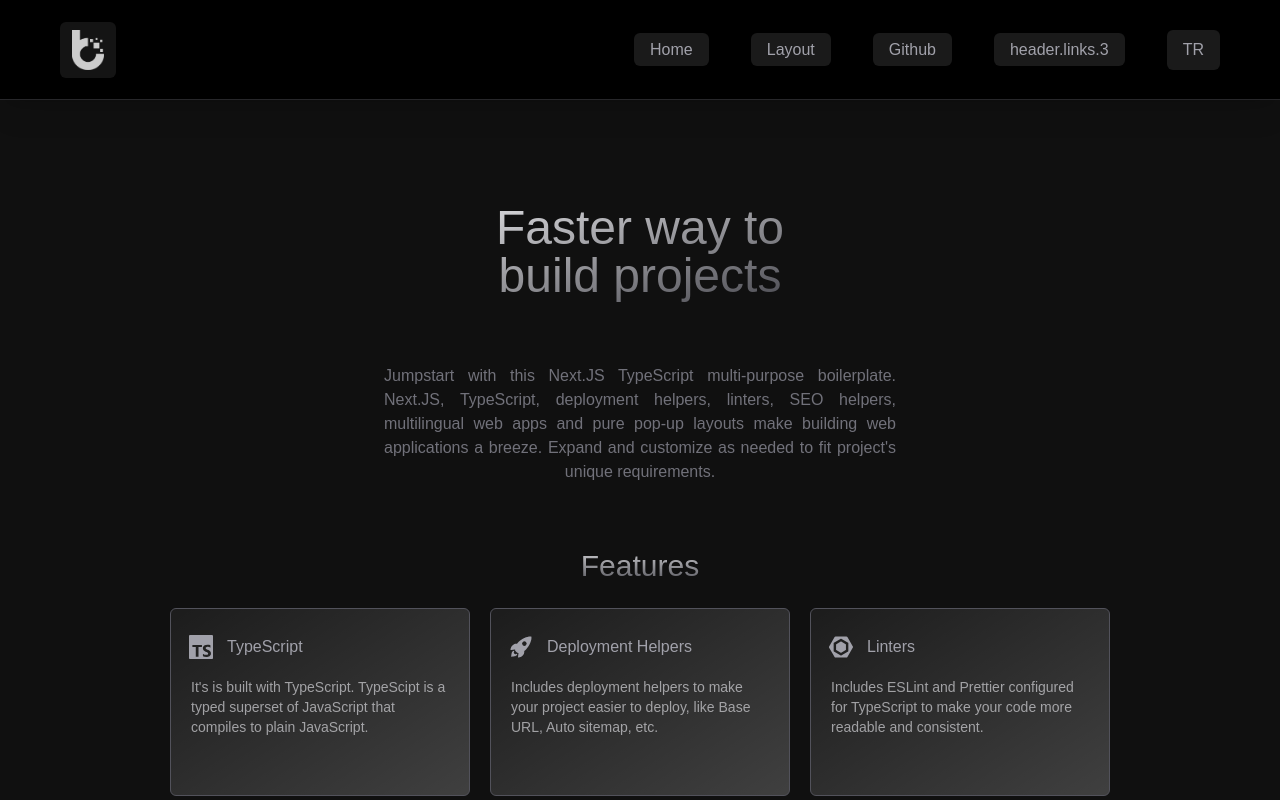
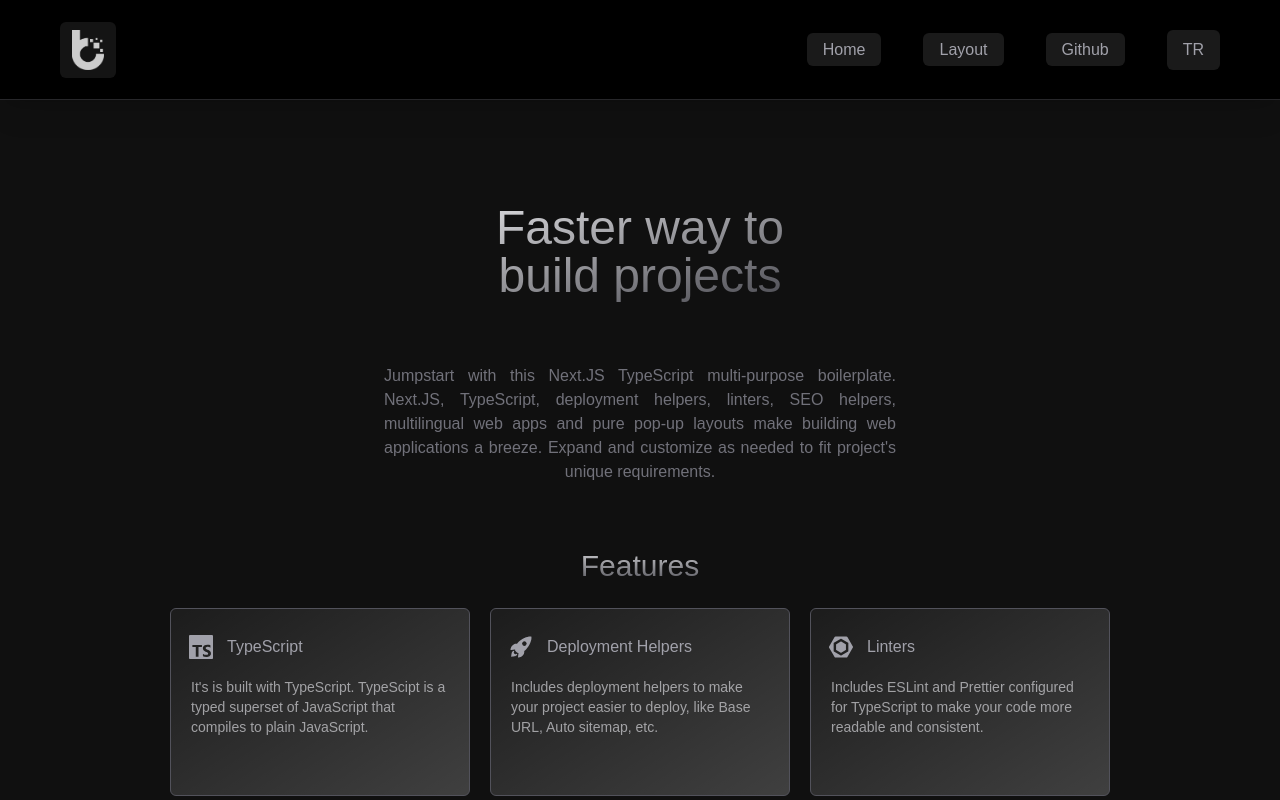
Before and after one commit to Beyond-Codes/beyond-next-ts-boilerplate, a Next.js app: page / in a window 1280 px wide. Shown: the top 800 px of the page. Built offline with nearby package versions, Linux system fonts and the light colour scheme.

Commit message:
rev: header links

```diff
--- a/src/components/layout/Header.tsx
+++ b/src/components/layout/Header.tsx
@@ -1,5 +1,6 @@
 import React from 'react';
 import Link from 'next/link';
+import { useIntl } from 'react-intl';
 import { HiOutlineMenuAlt3 } from 'react-icons/hi';
 import {
   HeaderLink,
@@ -9,7 +10,6 @@ import {
 
 import BeyondLogo from '@/public/assets/img/beyond.png';
 import { useLanguage } from '@/contexts/Language.context';
-import { useIntl } from 'react-intl';
 
 const ClassNames: HeaderLinkClassName = {
   desktop:
@@ -50,16 +50,7 @@ export default function Header(): JSX.Element {
     {
       id: 1,
       name: 'header.links.1',
-      url: '/multilingual',
-      classNames: {
-        desktop: ClassNames.desktop,
-        mobile: ClassNames.mobile,
-      },
-    },
-    {
-      id: 2,
-      name: 'header.links.2',
-      url: '/popups',
+      url: '/layout',
       classNames: {
         desktop: ClassNames.desktop,
         mobile: ClassNames.mobile,
@@ -67,7 +58,7 @@ export default function Header(): JSX.Element {
     },
     {
       id: 3,
-      name: 'header.links.3',
+      name: 'header.links.2',
       url: 'https://github.com/beyond-codes/next-ts-template',
       classNames: {
         desktop: ClassNames.desktop,
```
